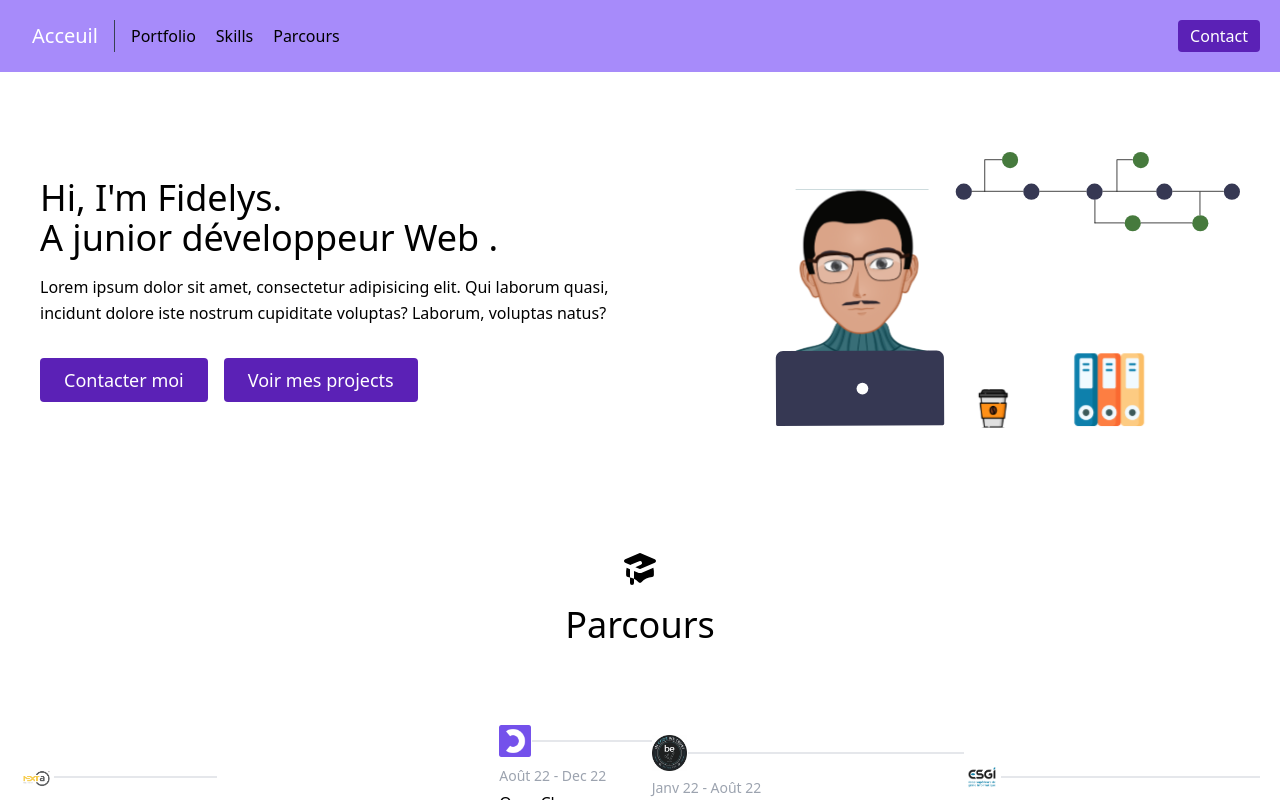
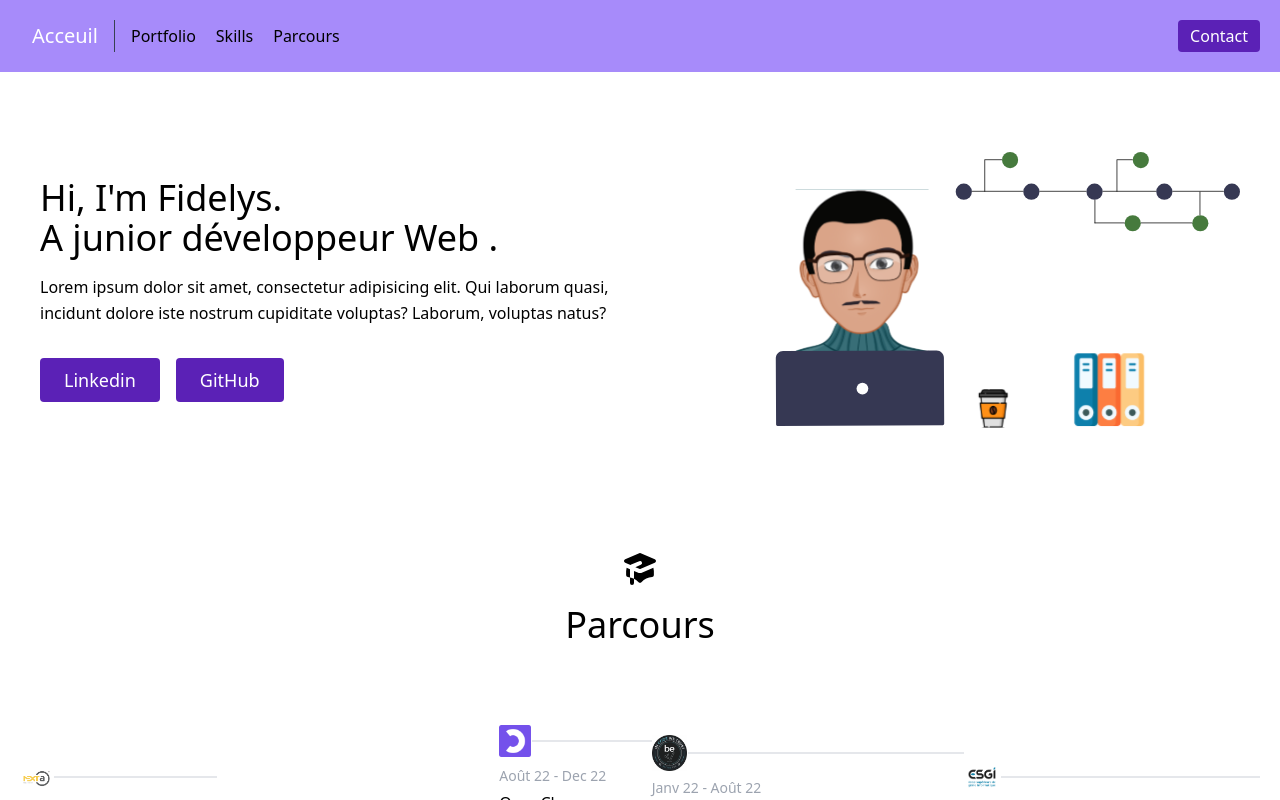
Before and after one commit to FidelysNadison/MyWebSite, a React (Create React App) app: page / in a window 1280 px wide. Shown: the top 800 px of the page. Built offline with nearby package versions, Linux system fonts and the light colour scheme.

Commit message:
ajout lien linkedin et github

```diff
--- a/src/components/About.jsx
+++ b/src/components/About.jsx
@@ -16,14 +16,14 @@
           </p>
           <div className="flex justify-center">
             <a
-              href="#contact"
+              href="https://www.linkedin.com/in/fidelysnadison/"
               className="inline-flex text-white bg-purple-800 border-0 py-2 px-6 focus:outline-none hover:bg-purple-400 rounded text-lg">
-              Contacter moi
+              Linkedin
             </a>
             <a
-              href="#projects"
+              href="https://github.com/FidelysNadison?tab=repositories"
               className="ml-4 inline-flex text-white bg-purple-800 border-0 py-2 px-6 focus:outline-none hover:bg-purple-400 hover:text-white rounded text-lg">
-              Voir mes projects
+              GitHub
             </a>
           </div>
         </div>
```
